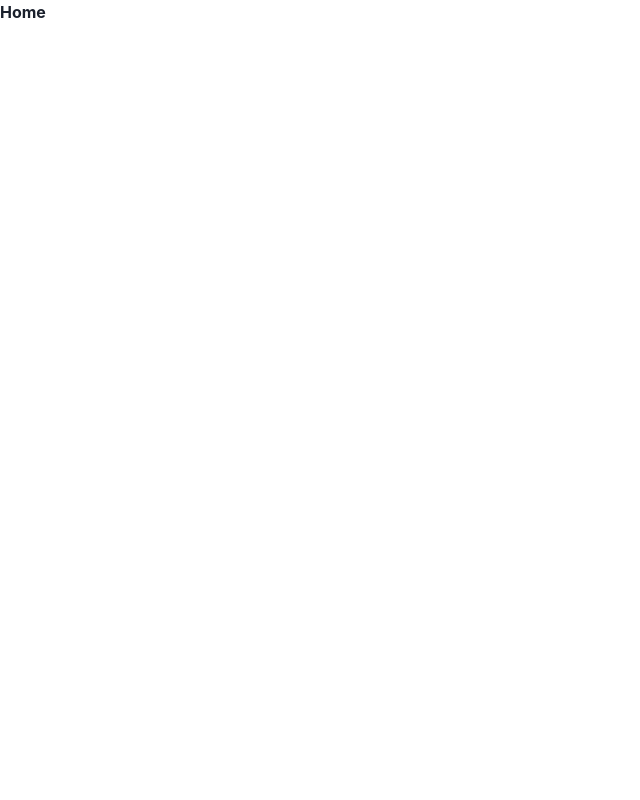
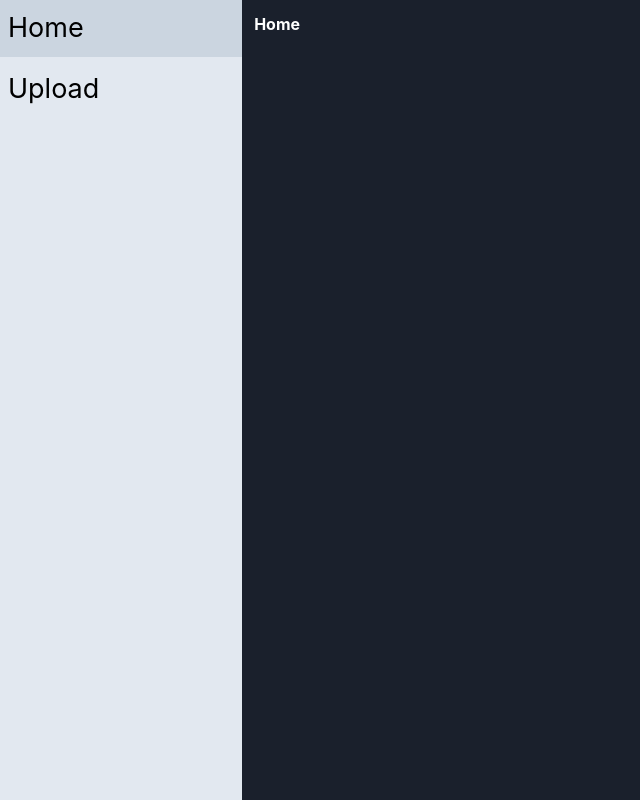
Before and after one commit to Qluqlu3/nextjs-oauh, a Next.js app: page / in a window 1280 px wide. Shown: the whole page, without its empty margins (0-640 px from the left). Built offline with nearby package versions, Linux system fonts and the light colour scheme.

Commit message:
Fix: layout

```diff
--- a/src/app/layout.tsx
+++ b/src/app/layout.tsx
@@ -1,6 +1,8 @@
 import type { Metadata } from 'next'
 import { Geist, Geist_Mono } from 'next/font/google'
 import Providers from './providers'
+import { Box, HStack } from '@chakra-ui/react'
+import { Sidebar } from '@/components/Sidebar'
 
 const geistSans = Geist({
   variable: '--font-geist-sans',
@@ -25,7 +27,16 @@ export default function RootLayout({
   return (
     <html lang="ja">
       <body className={`${geistSans.variable} ${geistMono.variable} antialiased`}>
-        <Providers>{children}</Providers>
+        <Providers>
+          <Box bg="gray.800" w="100vw" h="100vh" color="white">
+            <HStack align="start" spacing={0} h="full">
+              <Sidebar />
+              <Box w="full" p={3}>
+                {children}
+              </Box>
+            </HStack>
+          </Box>
+        </Providers>
       </body>
     </html>
   )
```
